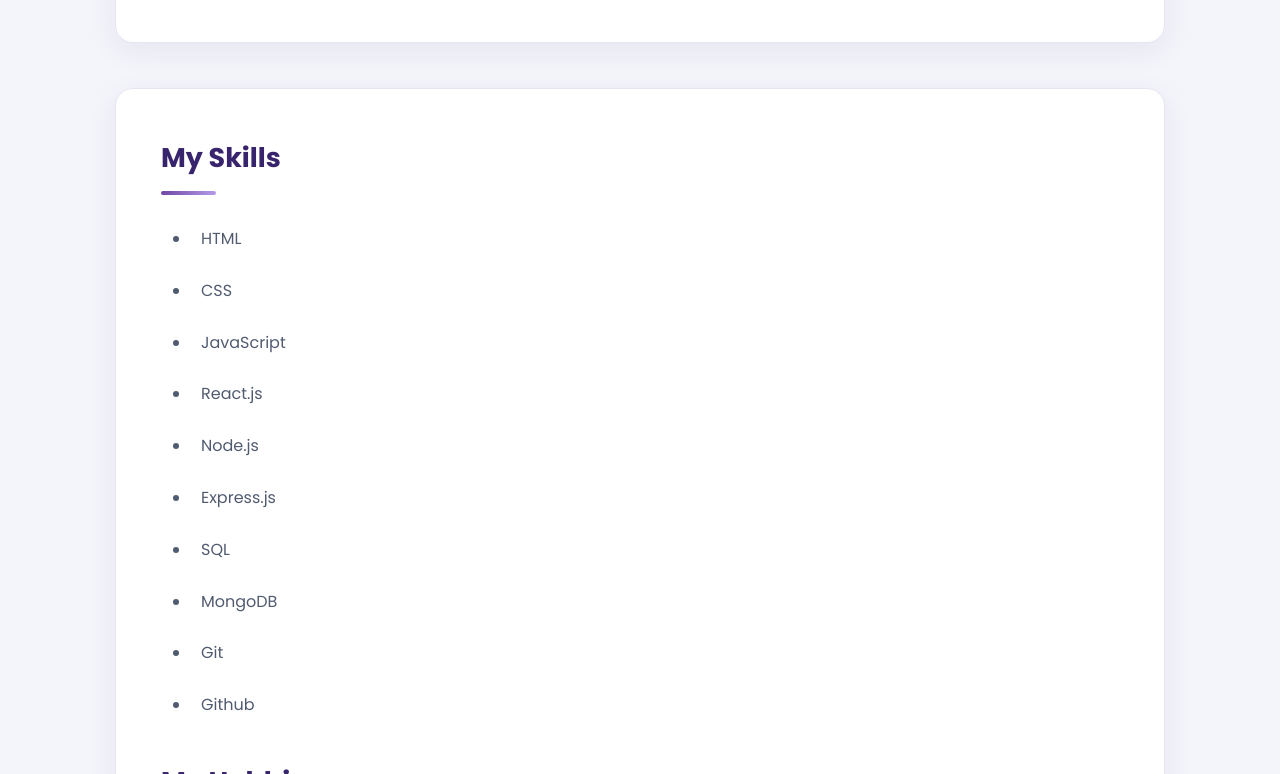
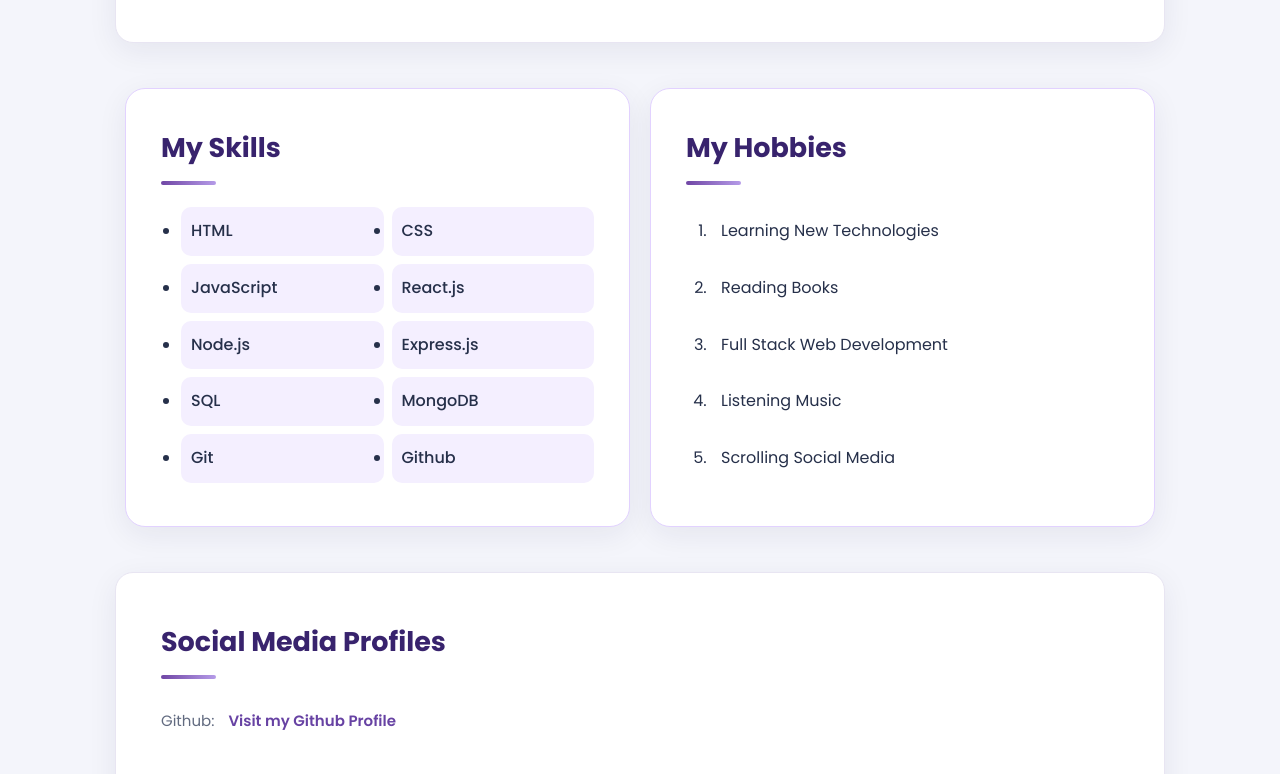
Before and after one commit to flaraib691/personal-profile-website, a plain HTML site: page index.html in a window 1280 px wide. Shown: the part 2026-2800 px from the top of the page. Drawn offline with Linux system fonts and the light colour scheme.

Commit message:
Separated Skills and Hobbies into cards

```diff
--- a/index.html
+++ b/index.html
@@ -19,6 +19,8 @@
             <a href="#about">About</a>
             <a href="#education">Education</a>
             <a href="#skills">Skills</a>
+            <a href="#hobbies">Hobbies</a>
+
             <a href="#social">Social Media</a>
             <a href="#contact">Contact</a>
         </div>
@@ -46,8 +48,7 @@
         </div>
 
         <div class="hero-image">
-            <img src="images/profile.jpg"
-                 alt="Laraib Fatima Profile Picture">
+            <img src="images/profile.jpg" alt="Laraib Fatima Profile Picture">
         </div>
 
     </header>
@@ -56,9 +57,7 @@
     <section id="profile">
         <h1>My Profile Picture</h1>
 
-        <img src="images/profile.jpg"
-             alt="Laraib Fatima Profile Picture"
-             class="profile-img">
+        <img src="images/profile.jpg" alt="Laraib Fatima Profile Picture" class="profile-img">
     </section>
 
     <!-- Personal Introduction -->
@@ -113,11 +112,17 @@
         </table>
     </section>
 
-    <!-- Skills and Hobbies -->
-    <section id="skills">
+
+    <!-- Skills and Hobbies Container -->
+
+    <div class="skills-hobbies-container">
+
+        <!-- Skills Card -->
+        <section id="skills" class="skill-card">
+
             <h2>My Skills</h2>
 
-        <ul>
+            <ul class="skills-list">
                 <li>HTML</li>
                 <li>CSS</li>
                 <li>JavaScript</li>
@@ -130,6 +135,11 @@
                 <li>Github</li>
             </ul>
 
+        </section>
+
+        <!-- Hobbies Card -->
+        <section id="hobbies" class="hobby-card">
+
             <h2>My Hobbies</h2>
 
             <ol>
@@ -139,7 +149,11 @@
                 <li>Listening Music</li>
                 <li>Scrolling Social Media</li>
             </ol>
+
         </section>
+
+    </div>
+
 
     <!-- Social Media -->
     <section id="social">
@@ -154,8 +168,7 @@
 
         <p>
             Linkedin:
-            <a href="https://www.linkedin.com/in/laraibfatimaamjad"
-               target="_blank">
+            <a href="https://www.linkedin.com/in/laraibfatimaamjad" target="_blank">
                 Visit my Linkedin Profile
             </a>
         </p>
@@ -177,4 +190,5 @@
     </footer>
 
 </body>
+
 </html>
--- a/style.css
+++ b/style.css
@@ -208,7 +208,9 @@ header p {
 }
 
 @keyframes floatImage {
-    0%, 100% {
+
+    0%,
+    100% {
         transform: translateY(0);
     }
 
@@ -330,27 +332,69 @@ tr:hover {
     transition: 0.3s;
 }
 
-/* ===== SKILLS AND HOBBIES ===== */
 
-ul,
-ol {
-    padding-left: 30px;
-    margin-bottom: 30px;
+/* ===== SKILLS AND HOBBIES CARDS ===== */
+
+.skills-hobbies-container {
+    max-width: 1050px;
+    margin: 45px auto;
+    display: grid;
+    grid-template-columns: 1fr 1fr;
+    gap: 20px;
+    padding: 0 10px;
 }
 
-li {
-    color: #515b70;
-    padding: 8px 10px;
-    margin: 7px 0;
-    transition: all 0.3s ease;
+.skills-hobbies-container section {
+    width: 100%;
+    max-width: none;
+    margin: 0;
+    padding: 35px;
+    border: 1px solid #e2d2ff;
+    border-radius: 20px;
 }
 
-li:hover {
-    color: #7046a5;
+.skills-list {
+    display: grid;
+    grid-template-columns: 1fr 1fr;
+    gap: 8px;
+    padding-left: 20px;
+    margin-bottom: 0;
+}
+
+.skills-list li {
     background: #f4efff;
-    border-radius: 8px;
-    padding-left: 18px;
+    border-radius: 10px;
+    padding: 10px;
+    font-weight: 500;
 }
+
+.hobby-card ol {
+    padding-left: 25px;
+}
+
+.hobby-card li {
+    padding: 10px;
+    margin-bottom: 8px;
+}
+
+@media (max-width: 768px) {
+    .skills-hobbies-container {
+        grid-template-columns: 1fr;
+        margin: 25px 15px;
+        padding: 0;
+    }
+}
+
+@media (max-width: 480px) {
+    .skills-hobbies-container section {
+        padding: 25px 18px;
+    }
+
+    .skills-list {
+        grid-template-columns: 1fr 1fr;
+    }
+}
+
 
 /* ===== SOCIAL MEDIA ===== */
 
```
Lines whose indentation alone changed are shown as unchanged.
